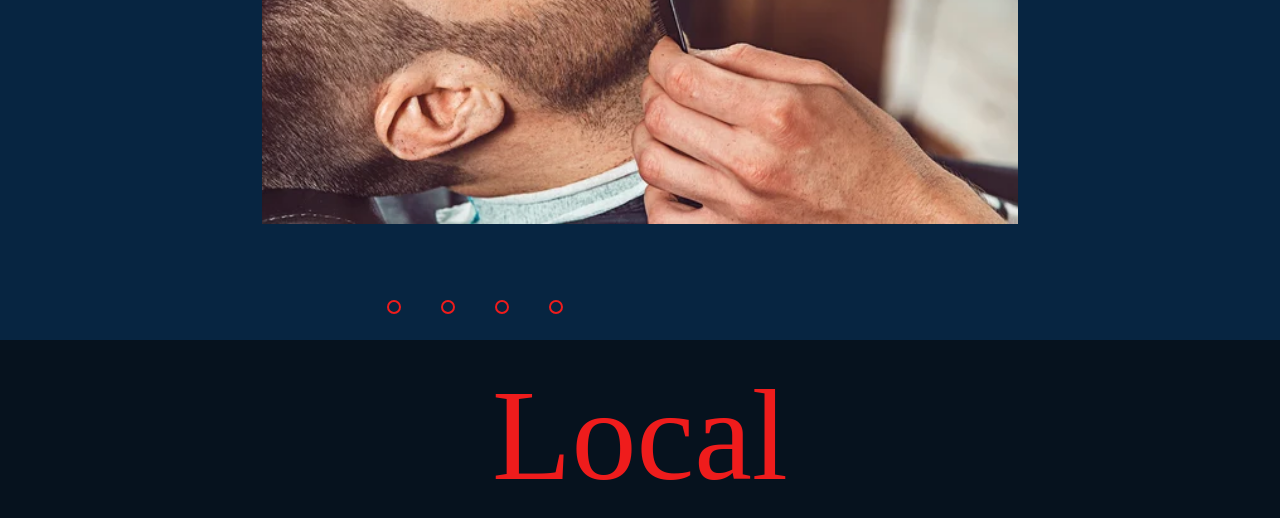
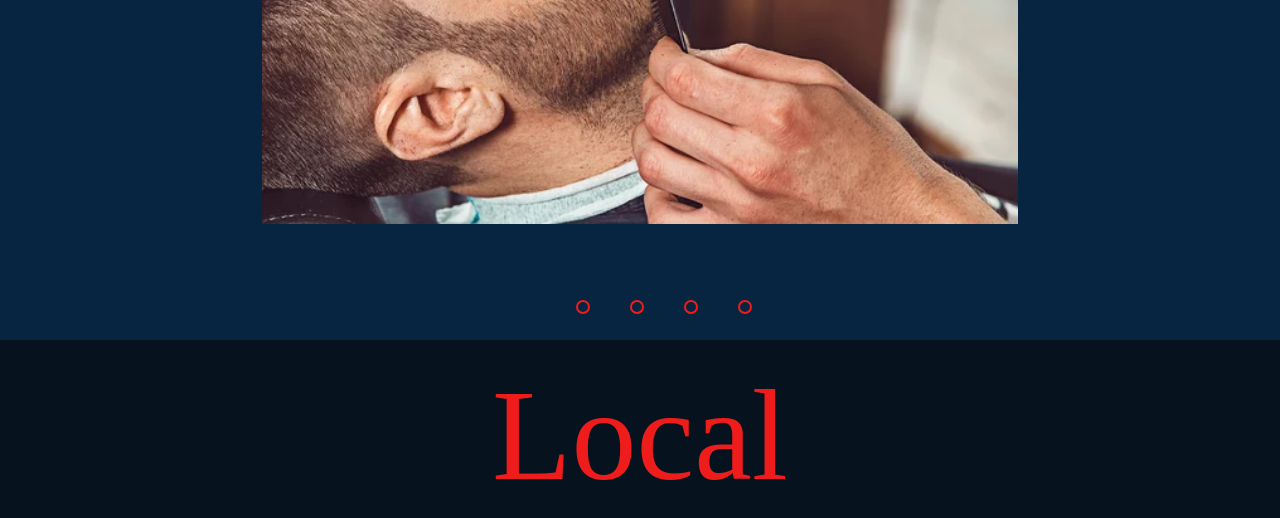
Before and after one commit to Atosgomes/cabeleireiro, a plain HTML site: page index.html in a window 1280 px wide. Shown: the part 2160-2678 px from the top of the page. Drawn offline with nearby package versions, Linux system fonts and the light colour scheme; a web font is replaced by a local one.

Commit message:
barbeiro

```diff
--- a/partials/_section_tres.scss
+++ b/partials/_section_tres.scss
@@ -41,7 +41,7 @@
     }
     .manual-navigation{
         position: absolute;
-        width: 56.3%;
+        width: 106.3%;
         margin-top: -20px;
         display: flex;
         justify-content: center;
```
Also changed, not shown: style.css, 1 other file.
